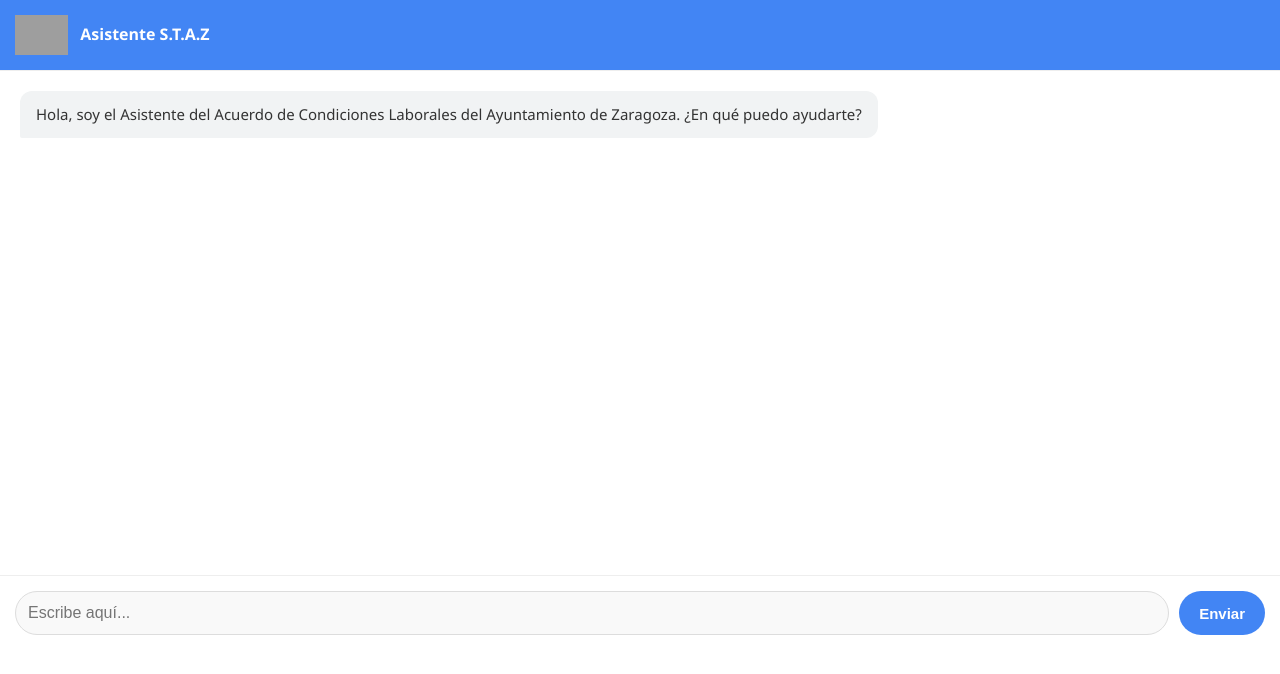
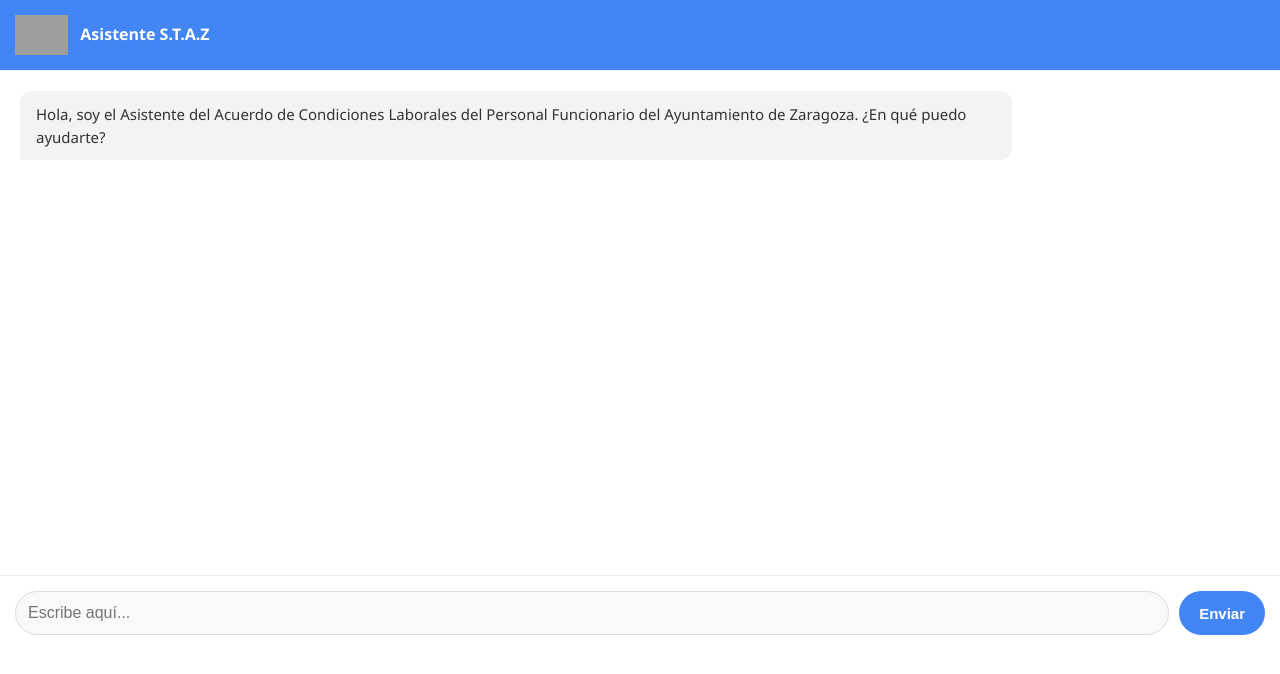
Before and after one commit to sindicatostaz-star/mi-gem-chat, a website: page public/index.html in a window 1280 px wide. Drawn offline with Linux system fonts and the light colour scheme; grey boxes are pictures that could not be loaded.

Commit message:
Update greeting message in index.html

```diff
--- a/public/index.html
+++ b/public/index.html
@@ -159,7 +159,7 @@
         </div>
 
         <div class="chat-box" id="chatBox">
-            <div class="message ai-msg">Hola, soy el Asistente del Acuerdo de Condiciones Laborales del Ayuntamiento de Zaragoza. ¿En qué puedo ayudarte?</div>
+            <div class="message ai-msg">Hola, soy el Asistente del Acuerdo de Condiciones Laborales del Personal Funcionario del Ayuntamiento de Zaragoza. ¿En qué puedo ayudarte?</div>
         </div>
 
         <div class="loading" id="loadingIndicator">Consultando acuerdo...</div>
```
